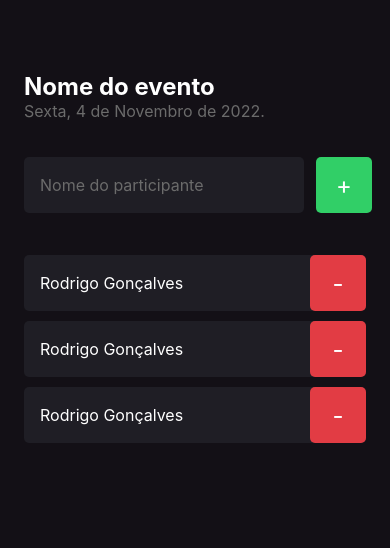
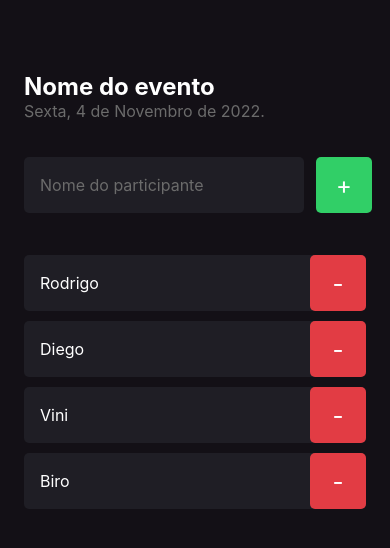
Before and after one commit to rocketseat-education/ignite-rn-01-im-here, a React Native app: screen / in a window 390 px wide. Shown: the top 548 px of the page. Built offline with nearby package versions, Linux system fonts and the light colour scheme.

Commit message:
Fundamentos - Utilizando Propriedades no Componente

```diff
--- a/src/screens/Home/index.tsx
+++ b/src/screens/Home/index.tsx
@@ -34,9 +34,10 @@
         </TouchableOpacity>
       </View>
 
-      <Participant />
-      <Participant />
-      <Participant />
+      <Participant name="Rodrigo" />
+      <Participant name="Diego" />
+      <Participant name="Vini" />
+      <Participant name="Biro" />
     </View>
   )
 }
--- a/src/screens/components/Participant/index.tsx
+++ b/src/screens/components/Participant/index.tsx
@@ -2,11 +2,15 @@
 
 import { styles } from "./styles";
 
-export function Participant() {
+type Props = {
+  name: string;
+}
+
+export function Participant({ name }: Props) {
   return (
     <View style={styles.container}>
       <Text style={styles.name}>
-        Rodrigo Gonçalves
+        {name}
       </Text>
 
       <TouchableOpacity style={styles.button}>
```
